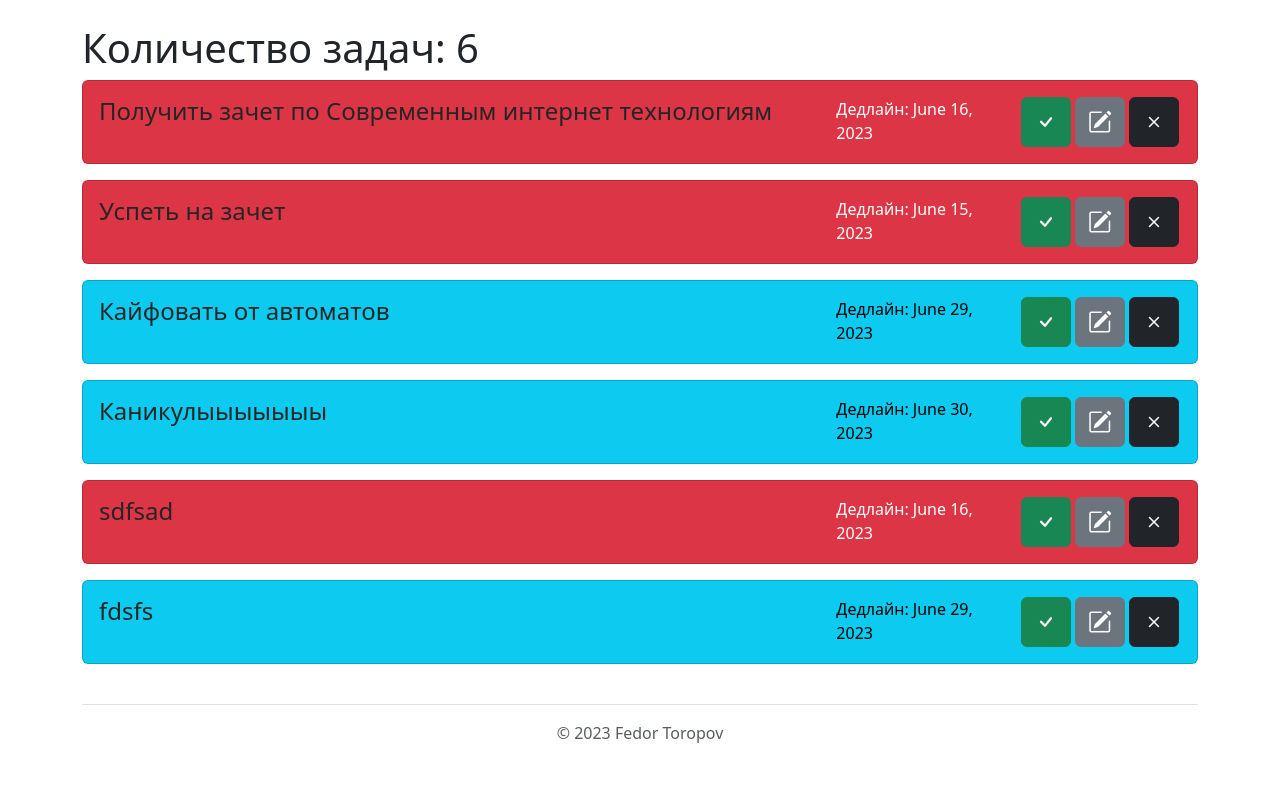
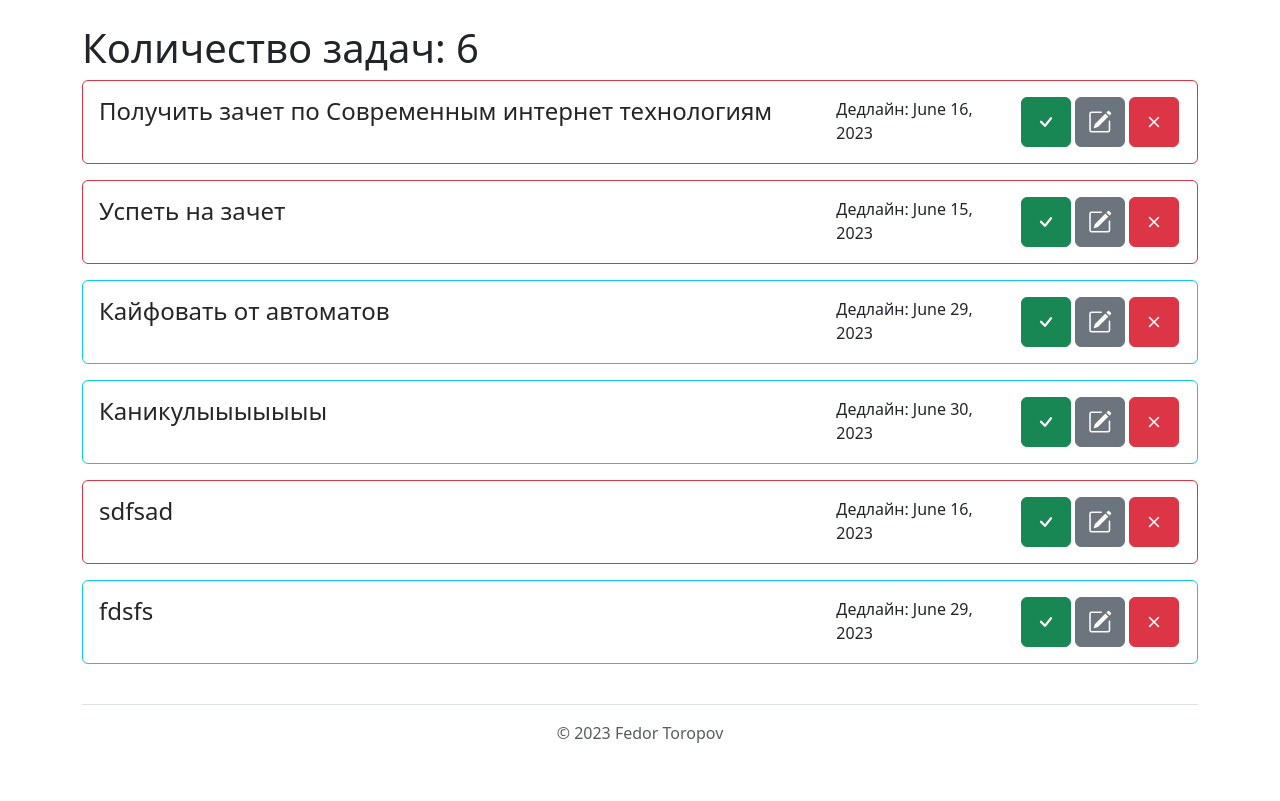
Before and after one commit to fatoropov/flask_todo, a Flask app: page / in a window 1280 px wide. Shown: the part 106-907 px from the top of the page. Run offline with Flask 3, Linux system fonts and the light colour scheme; data comes from the database, SQL or seed files in the repository; both versions use the stored data as it was after the commit; some libraries are stand-ins or nearby versions.

Commit message:
refactoring

```diff
--- a/app/routes.py
+++ b/app/routes.py
@@ -37,17 +37,17 @@ def add():
         else:
             utc_time = None
 
-        task = Todo(
+        todo = Todo(
             title=form.title.data,
             desc=form.desc.data,
             deadline=utc_time,
             utc_offset=utc_diff,
         )
-        db.session.add(task)
+        db.session.add(todo)
         db.session.commit()
 
         return redirect(url_for("todo_detail",
-                                id=task.id))
+                                id=todo.id))
     return render_template("add.html",
                            title="Add todo",
                            form=form)
@@ -58,6 +58,7 @@ def edit_todo(id):
     form = AddForm()
     todo = Todo.query.get(id)
     if form.validate_on_submit():
+        print(form.title.data)
         utc_diff = form.time_offset.data
         if form.deadline.data is not None:
             utc_time = form.deadline.data + dt.timedelta(minutes=int(utc_diff))
@@ -131,22 +132,3 @@ def delete_todo(id):
     db.session.delete(todo)
     db.session.commit()
     return redirect(url_for("index"))
-
-
-"""
-
-@bp.route("/unfinished/<id>", methods=["GET", "POST"])
-@login_required
-def task_unfinished(id):
-    task = Task.query.get(id)
-    if task is None or task.author != current_user:
-        flash("There is no such task.")
-        return redirect(url_for("main.index"))
-    task.mark_unfinished()
-    db.session.add(task)
-    db.session.commit()
-    flash("Task marked as unfinished")
-    return redirect(url_for("main.task_detail", id=task.id))
-
-
-"""
--- a/app/templates/completed.html
+++ b/app/templates/completed.html
@@ -6,7 +6,7 @@
   {% for todo in todos %}
   <div class="row">
     <div class="col-12 col-sm-12 col-md-12 col-lg-12 col-xl-12 mb-3 mb-md-2">
-      <div class="card text-bg-success">
+      <div class="card  border-success text-bg-ligth">
         <div class="card-body">
           <div class="row">
             <div class="col-4 col-sm-4 col-md-4 col-lg-4 col-xl-4">
--- a/app/templates/edit.html
+++ b/app/templates/edit.html
@@ -5,7 +5,7 @@ content %}
     <h1 class="text-center">Изменить задачу</h1>
     <div class="col-md-6">
       <form
-        action="..."
+        action=""
         method="post"
         class="form"
         enctype="multipart/form-data"
--- a/app/templates/index.html
+++ b/app/templates/index.html
@@ -6,11 +6,11 @@
   <div class="row">
     <div class="col-12 col-sm-12 col-md-12 col-lg-12 col-xl-12 mb-md-3">
       {% if todo[1] < 0 %}
-      <div class="card text-bg-danger">
+      <div class="card border-danger text-bg-ligth">
         {% elif todo[1] < 86400 %}
-        <div class="card text-bg-warning">
+        <div class="card border-warning text-bg-ligth">
           {% else %}
-          <div class="card text-bg-info">
+          <div class="card border-info text-bg-ligth">
             {% endif%}
             <div class="card-body">
               <div class="row">
@@ -52,7 +52,7 @@
                     </i>
                   </a>
                   <a
-                    class="btn btn-dark"
+                    class="btn btn-danger"
                     href="{{ url_for('delete_todo', id=todo[0].id) }}"
                     title="Delete todo"
                   >
@@ -70,7 +70,7 @@
         </div>
       </div>
       {% else %}
-      <div class="card text-bg-info">
+      <div class="card border-info text-bg-ligth">
         <div class="card-body">
           <div class="row">
             <div class="col-4 col-sm-4 col-md-4 col-lg-4 col-xl-4">
@@ -110,7 +110,7 @@
                 </i>
               </a>
               <a
-                class="btn btn-dark"
+                class="btn btn-danger"
                 href="{{ url_for('delete_todo', id=todo[0].id) }}"
                 title="Delete todo"
               >
```
Also changed, not shown: instance/todo.db.
